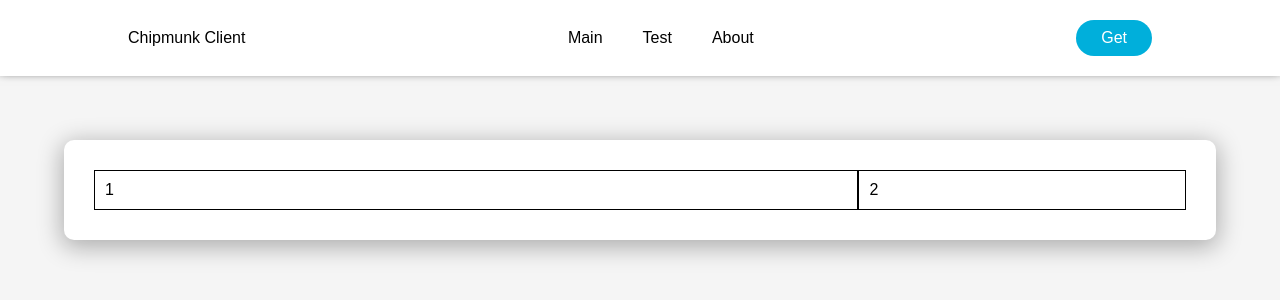
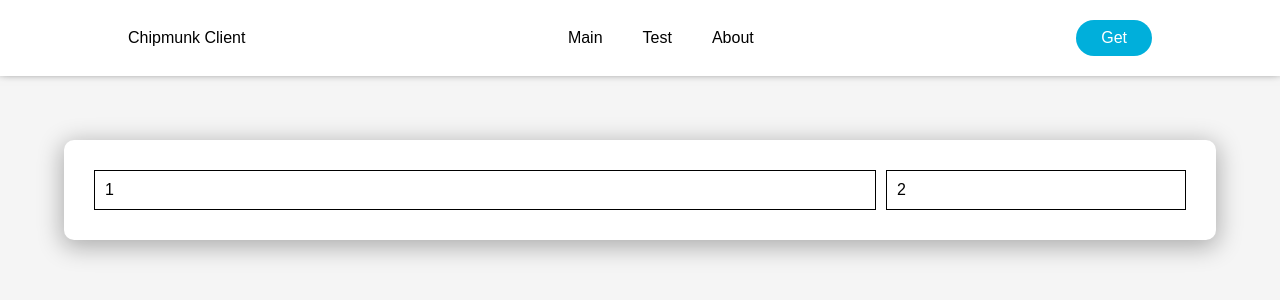
Before and after one commit to Rederikt/chipmunk_ui, a React app: page / in a window 1280 px wide. Shown: the top 300 px of the page. Built offline with nearby package versions, Linux system fonts and the light colour scheme.

Commit message:
flexbox fix

```diff
--- a/src/containers/Main/main.scss
+++ b/src/containers/Main/main.scss
@@ -1,27 +1,27 @@
 .paper {
   padding: 30px;
-  min-width: 550px;
   margin: 5%;
+  min-width: 320px;
   background-color: white;
   border-radius: 10px;
   box-shadow: 0 5px 25px 2px rgba($color: #000000, $alpha: 0.3);
 }
-
 .flex-layout {
   display: flex;
   flex-wrap: wrap;
+  gap: 10px;
   justify-content: space-between;
 }
 
 .data-box {
-  width: 70%;
   padding: 10px;
-  min-width: 500px;
+  min-width: 320px;
+  flex-grow:3;
   border: 1px solid black;
 }
 
 .menu-box {
-  width: 30%;
+  flex-grow: 1;
   padding: 10px;
   min-width: 300px;
   border: 1px solid black;
```
